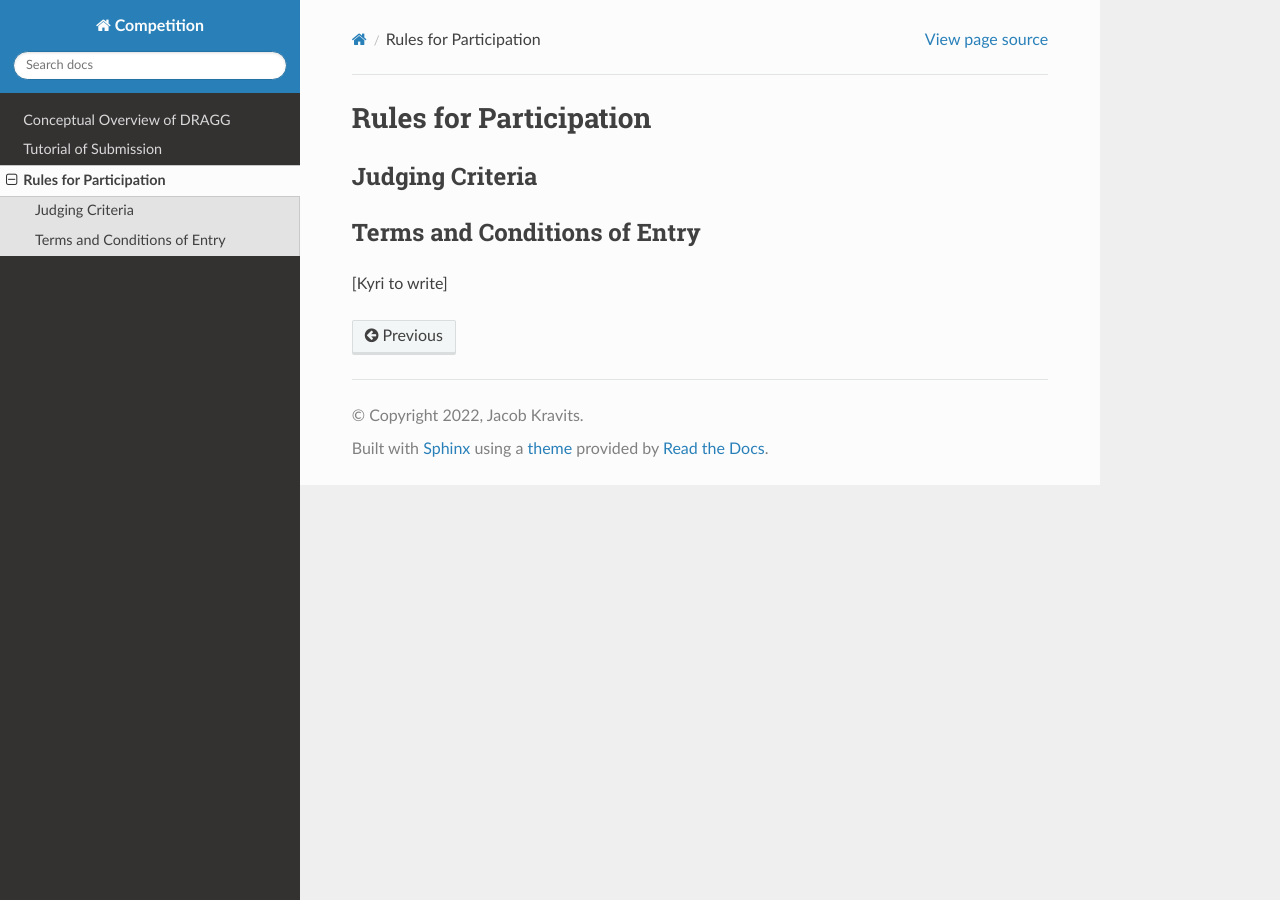
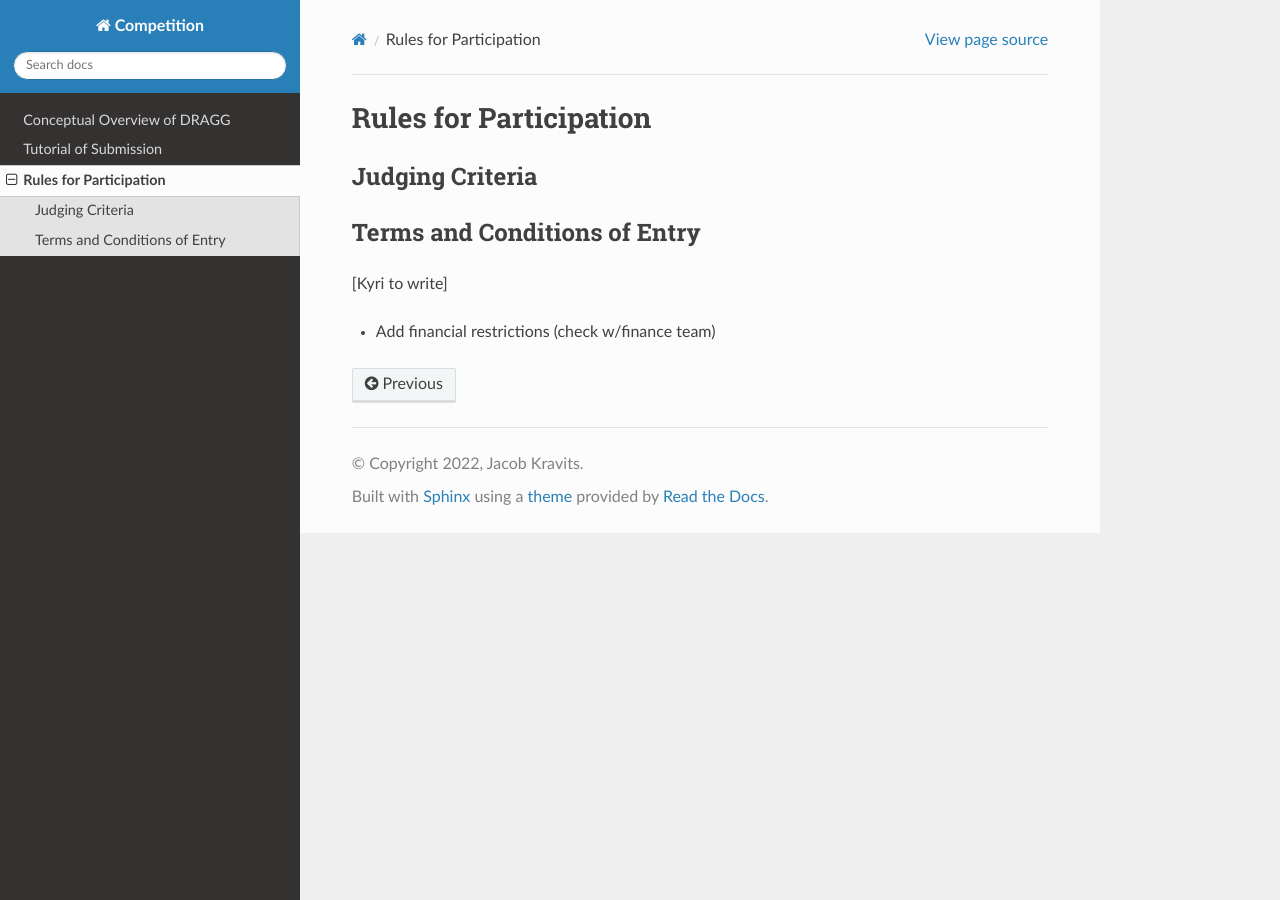
Before and after one commit to CUgriffinlab/gnomes-submission, a Sphinx documentation site: the page built from docs/source/rules.rst, in a window 1280 px wide. Built offline with Sphinx 7.4.7 and the Read the Docs theme 2.0.0, drawn with Linux system fonts in a browser that asks for light colours.

Commit message:
Update rules.rst

```diff
--- a/docs/source/rules.rst
+++ b/docs/source/rules.rst
@@ -8,3 +8,5 @@ Terms and Conditions of Entry
 ---------------------------------------------
 
 [Kyri to write]
+
+- Add financial restrictions (check w/finance team)
```
